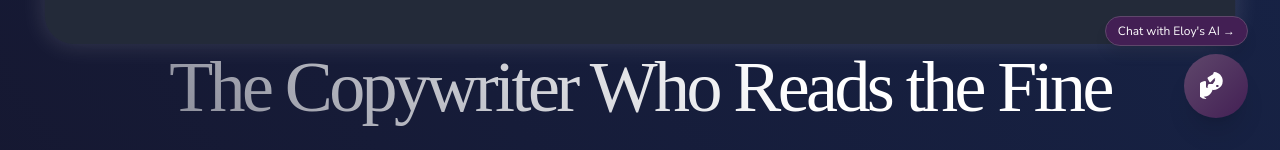
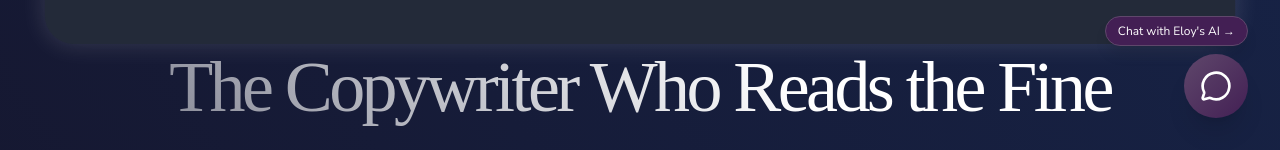
Before and after one commit to OZZDB/OZZDB, a React (Vite) app: page / in a window 1280 px wide. Shown: the part 650-800 px from the top of the page. Built offline with nearby package versions, Linux system fonts and the light colour scheme; a web font is replaced by a local one.

Commit message:
fix: replace ChatBubbleIcon with Lucide MessageCircle

```diff
--- a/components/chat/LiveChatFAB.tsx
+++ b/components/chat/LiveChatFAB.tsx
@@ -1,5 +1,6 @@
 import React from 'react';
-import { ChatBubbleIcon, CloseIcon } from '../icons';
+import { MessageCircle, X } from 'lucide-react';
+import { CloseIcon } from '../icons';
 
 interface LiveChatFABProps {
   onToggleChat: () => void;
@@ -23,7 +24,7 @@ export const LiveChatFAB: React.FC<LiveChatFABProps> = ({ onToggleChat, isChatOp
         {isChatOpen ? (
           <CloseIcon className="w-7 h-7 sm:w-8 sm:h-8" />
         ) : (
-          <ChatBubbleIcon className="w-7 h-7 sm:w-8 sm:h-8" />
+          <MessageCircle className="w-7 h-7 sm:w-8 sm:h-8" />
         )}
       </button>
     </div>
```
